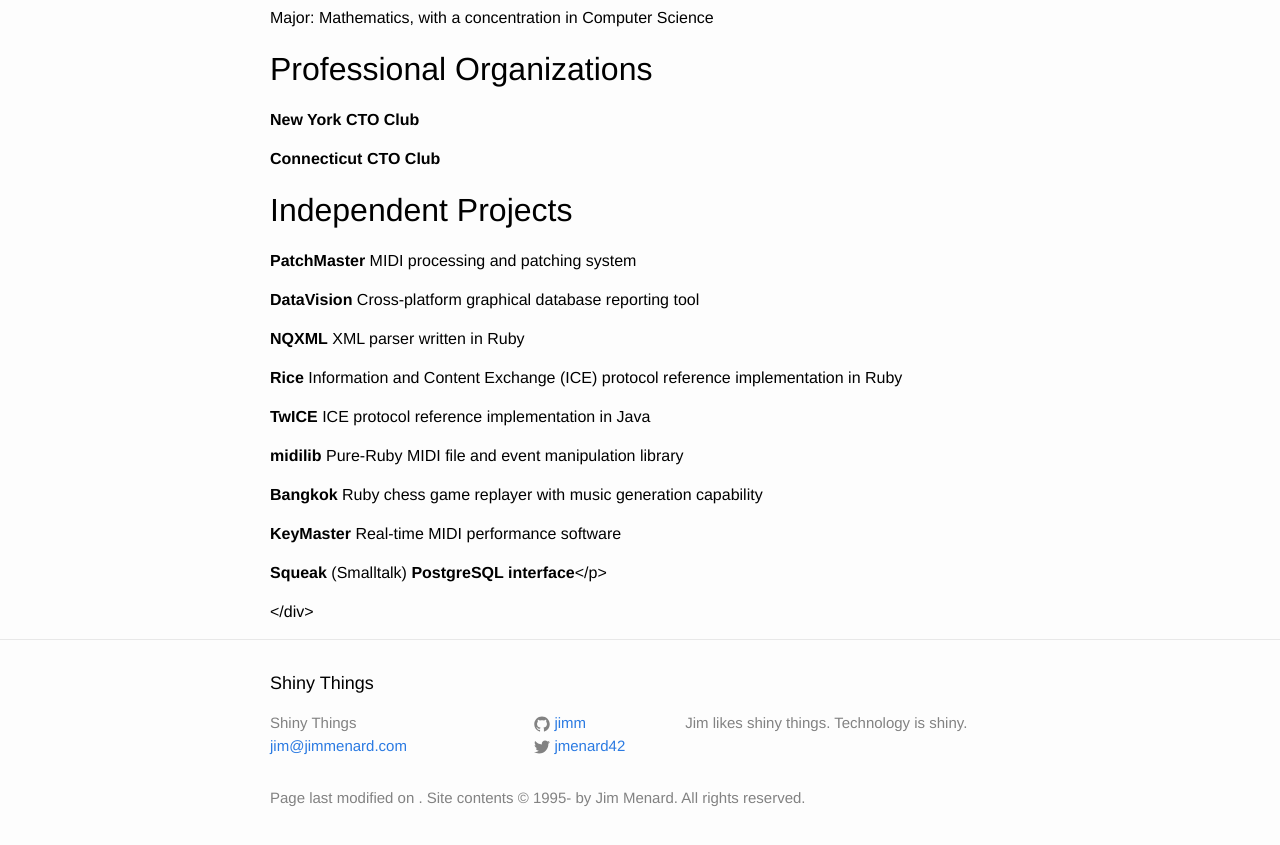
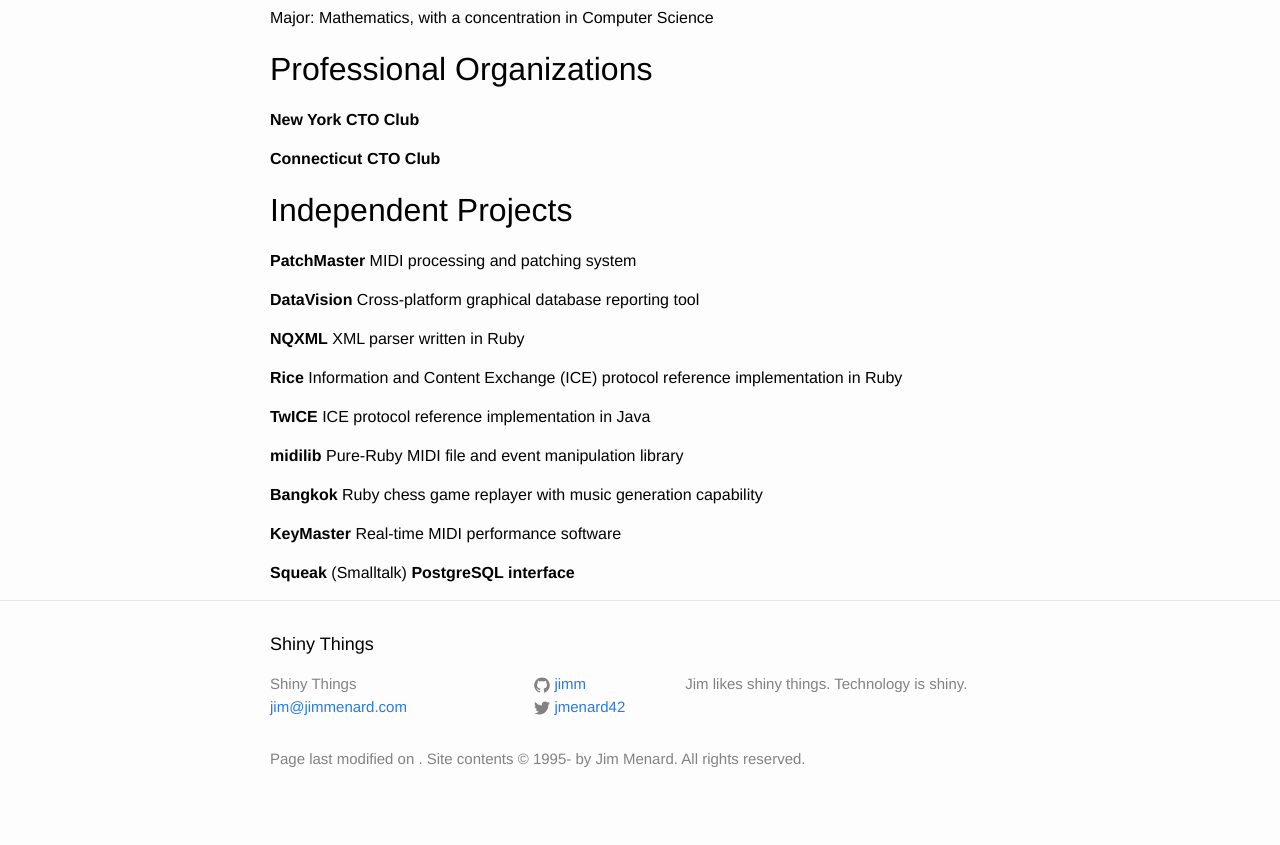
Before and after one commit to jimm/www-jimmenard-com-jekyll, a Jekyll site: the page built from Jim_Menard_resume.md, in a window 1280 px wide and 900 px high, scrolled down 4605 px. Shown: the top 845 px of the window. Built offline with Jekyll 4.4.1, drawn with Linux system fonts in a browser that asks for light colours.

Commit message:
resume fix

```diff
--- a/Jim_Menard_resume.md
+++ b/Jim_Menard_resume.md
@@ -389,9 +389,6 @@ generation capability
 <span class="proj">KeyMaster</span> Real-time MIDI performance software
 
 <span class="proj">Squeak</span> (Smalltalk) <span class="proj">PostgreSQL
-interface</span></p>
-
-</div>
-
+interface</span>
 
 <!--#include virtual="/footer.html"-->
```
